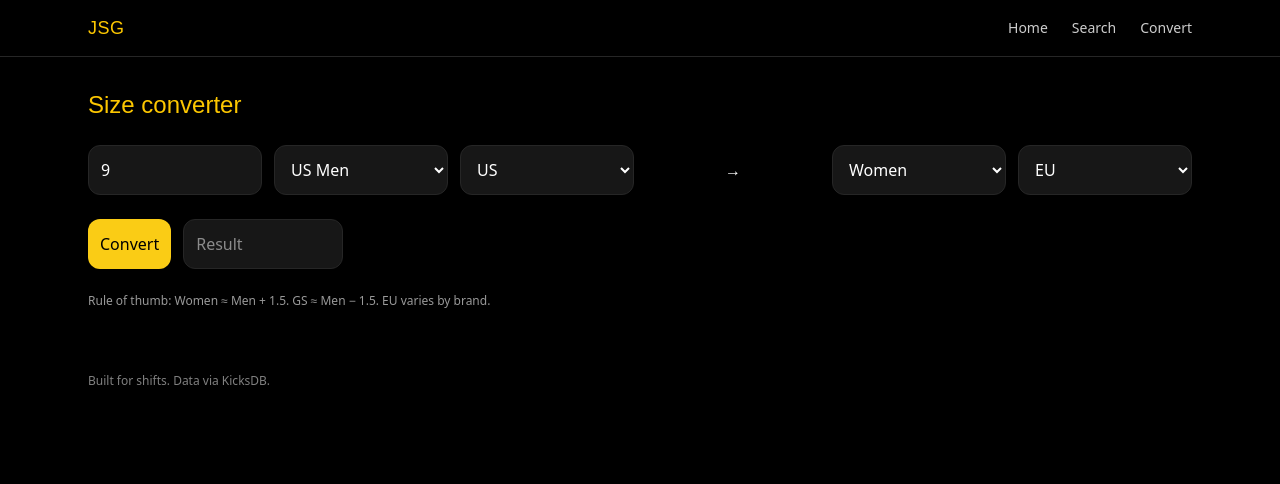
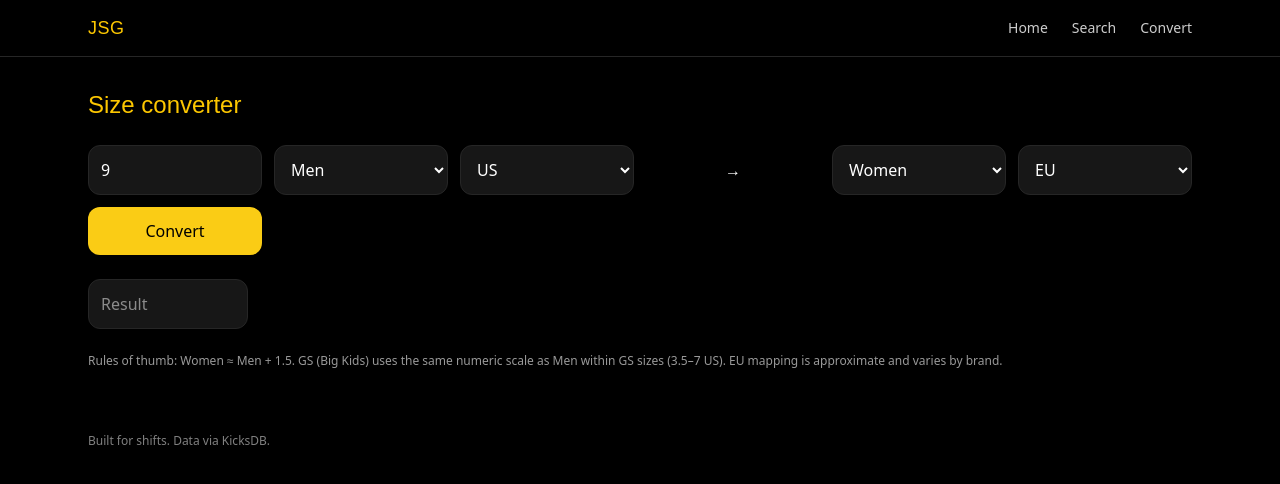
Before and after one commit to JaStaGa/JSG-sneakers, a Next.js app: page /convert in a window 1280 px wide. Shown: the top 484 px of the page. Built offline with nearby package versions, Linux system fonts and the light colour scheme; a web font is replaced by a local one.

Commit message:
working lists, search, conversion

```diff
--- a/src/app/convert/page.tsx
+++ b/src/app/convert/page.tsx
@@ -1,83 +1,141 @@
+// /src/app/convert/page.tsx
 'use client';
-import { useState } from "react";
+import { useState } from 'react';
 
 type Gender = 'men' | 'women' | 'gs';
 type Region = 'US' | 'EU';
 
+// Men US ↔ EU anchors (approx)
 const MEN_US_EU: [number, number][] = [
     [6, 38.5], [6.5, 39], [7, 40], [7.5, 40.5], [8, 41], [8.5, 42], [9, 42.5], [9.5, 43],
     [10, 44], [10.5, 44.5], [11, 45], [11.5, 45.5], [12, 46], [12.5, 46.5], [13, 47.5], [14, 48.5],
 ];
 
-function lerp(x1: number, y1: number, x2: number, y2: number, x: number) { return y1 + ((y2 - y1) * (x - x1)) / (x2 - x1); }
+// Big Kids/GS supported US range
+const GS_MIN = 3.5;
+const GS_MAX = 7;
+
+const roundHalf = (n: number) => Math.round(n * 2) / 2;
+
+function lerp(x1: number, y1: number, x2: number, y2: number, x: number) {
+    return y1 + ((y2 - y1) * (x - x1)) / (x2 - x1);
+}
 function usMenToEu(us: number) {
     const a = MEN_US_EU;
     if (us <= a[0][0]) return a[0][1];
     if (us >= a[a.length - 1][0]) return a[a.length - 1][1];
-    for (let i = 0; i < a.length - 1; i++) { const [x1, y1] = a[i], [x2, y2] = a[i + 1]; if (us >= x1 && us <= x2) return lerp(x1, y1, x2, y2, us); }
+    for (let i = 0; i < a.length - 1; i++) {
+        const [x1, y1] = a[i], [x2, y2] = a[i + 1];
+        if (us >= x1 && us <= x2) return lerp(x1, y1, x2, y2, us);
+    }
     return a[a.length - 1][1];
 }
 function euToUsMen(eu: number) {
     const a = MEN_US_EU;
     if (eu <= a[0][1]) return a[0][0];
     if (eu >= a[a.length - 1][1]) return a[a.length - 1][0];
-    for (let i = 0; i < a.length - 1; i++) { const [x1, y1] = a[i], [x2, y2] = a[i + 1]; if (eu >= y1 && eu <= y2) return lerp(y1, x1, y2, x2, eu); }
+    for (let i = 0; i < a.length - 1; i++) {
+        const [x1, y1] = a[i], [x2, y2] = a[i + 1];
+        if (eu >= y1 && eu <= y2) return lerp(y1, x1, y2, x2, eu);
+    }
     return a[a.length - 1][0];
 }
-const toMenUS = (size: number, g: Gender) => g === 'women' ? size - 1.5 : g === 'gs' ? size + 1.5 : size;
-const fromMenUS = (men: number, g: Gender) => g === 'women' ? men + 1.5 : g === 'gs' ? men - 1.5 : men;
 
-function convert(value: number, fromG: Gender, fromR: Region, toG: Gender, toR: Region) {
-    let menUS: number;
-    if (fromR === 'US') menUS = toMenUS(value, fromG);
-    else menUS = toMenUS(euToUsMen(value), fromG);
-    if (toR === 'US') return Math.round(fromMenUS(menUS, toG) * 2) / 2;
-    const targetUS = fromMenUS(menUS, toG);
-    return Math.round(usMenToEu(targetUS) * 10) / 10;
-}
+// US gender offsets (Men is the anchor)
+// Women ≈ Men + 1.5; GS (Big Kids) ≈ Men (same numeric) within GS range
+const toMenUS = (size: number, g: Gender) =>
+    g === 'women' ? size - 1.5 : g === 'gs' ? size : size;
+
+const fromMenUS = (men: number, g: Gender) =>
+    g === 'women' ? men + 1.5 : g === 'gs' ? men : men;
 
 export default function ConvertPage() {
-    const [val, setVal] = useState("9");
+    const [val, setVal] = useState('9');
     const [fromG, setFromG] = useState<Gender>('men');
     const [fromR, setFromR] = useState<Region>('US');
     const [toG, setToG] = useState<Gender>('women');
     const [toR, setToR] = useState<Region>('EU');
-    const [out, setOut] = useState("");
+    const [out, setOut] = useState('');
 
-    function run() {
+    function run(e?: React.FormEvent) {
+        if (e) e.preventDefault();
         const n = Number(val);
-        if (Number.isNaN(n)) { setOut("Enter a number"); return; }
-        setOut(String(convert(n, fromG, fromR, toG, toR)));
+        if (Number.isNaN(n)) { setOut('Enter a number'); return; }
+
+        // Validate GS input range when converting *from* GS US
+        if (fromR === 'US' && fromG === 'gs' && (n < GS_MIN || n > GS_MAX)) {
+            setOut(`N/A (GS US is ${GS_MIN}–${GS_MAX})`);
+            return;
+        }
+
+        // Convert input to the Men/US anchor
+        const menUS = fromR === 'US' ? toMenUS(n, fromG) : toMenUS(euToUsMen(n), fromG);
+
+        if (toR === 'US') {
+            const targetUS = fromMenUS(menUS, toG);
+            if (toG === 'gs' && (targetUS < GS_MIN || targetUS > GS_MAX)) {
+                setOut(`N/A (GS US is ${GS_MIN}–${GS_MAX})`);
+                return;
+            }
+            setOut(String(roundHalf(targetUS)));
+            return;
+        }
+
+        // toR === 'EU'
+        const targetUS = fromMenUS(menUS, toG);
+        const eu = usMenToEu(targetUS);
+        setOut(String(Math.round(eu * 10) / 10));
     }
 
     return (
         <section className="space-y-6">
             <h1 className="font-brand text-2xl text-yellow-400">Size converter</h1>
 
-            <div className="grid gap-3 sm:grid-cols-6 items-center">
-                <input className="rounded-xl border border-neutral-800 bg-neutral-900 p-3 text-white" value={val} onChange={e => setVal(e.target.value)} />
-                <select className="rounded-xl border border-neutral-800 bg-neutral-900 p-3 text-white" value={fromG} onChange={e => setFromG(e.target.value as Gender)}>
-                    <option value="men">US Men</option><option value="women">US Women</option><option value="gs">US GS</option>
+            <form className="grid gap-3 sm:grid-cols-6 items-center" onSubmit={run}>
+                <input
+                    className="rounded-xl border border-neutral-800 bg-neutral-900 p-3 text-white"
+                    value={val}
+                    onChange={e => setVal(e.target.value)}
+                    inputMode="decimal"
+                />
+                <select className="rounded-xl border border-neutral-800 bg-neutral-900 p-3 text-white"
+                    value={fromG} onChange={e => setFromG(e.target.value as Gender)}>
+                    <option value="men">Men</option>
+                    <option value="women">Women</option>
+                    <option value="gs">GS</option>
                 </select>
-                <select className="rounded-xl border border-neutral-800 bg-neutral-900 p-3 text-white" value={fromR} onChange={e => setFromR(e.target.value as Region)}>
+                <select className="rounded-xl border border-neutral-800 bg-neutral-900 p-3 text-white"
+                    value={fromR} onChange={e => setFromR(e.target.value as Region)}>
                     <option value="US">US</option><option value="EU">EU</option>
                 </select>
                 <span className="text-center">→</span>
-                <select className="rounded-xl border border-neutral-800 bg-neutral-900 p-3 text-white" value={toG} onChange={e => setToG(e.target.value as Gender)}>
-                    <option value="men">Men</option><option value="women">Women</option><option value="gs">GS</option>
+                <select className="rounded-xl border border-neutral-800 bg-neutral-900 p-3 text-white"
+                    value={toG} onChange={e => setToG(e.target.value as Gender)}>
+                    <option value="men">Men</option>
+                    <option value="women">Women</option>
+                    <option value="gs">GS</option>
                 </select>
-                <select className="rounded-xl border border-neutral-800 bg-neutral-900 p-3 text-white" value={toR} onChange={e => setToR(e.target.value as Region)}>
+                <select className="rounded-xl border border-neutral-800 bg-neutral-900 p-3 text-white"
+                    value={toR} onChange={e => setToR(e.target.value as Region)}>
                     <option value="US">US</option><option value="EU">EU</option>
                 </select>
-            </div>
+
+                <button type="submit"
+                    className="rounded-xl p-3 bg-[var(--accent)] text-black hover:brightness-110">
+                    Convert
+                </button>
+            </form>
 
             <div className="flex gap-3">
-                <button className="rounded-xl p-3 bg-[var(--accent)] text-black hover:brightness-110" onClick={run}>Convert</button>
-                <input className="rounded-xl border border-neutral-800 bg-neutral-900 p-3 w-40 text-white" readOnly value={out} placeholder="Result" />
+                <input
+                    className="rounded-xl border border-neutral-800 bg-neutral-900 p-3 w-40 text-white"
+                    readOnly value={out} placeholder="Result"
+                />
             </div>
 
             <p className="text-xs text-white/60">
-                Rule of thumb: Women ≈ Men + 1.5. GS ≈ Men − 1.5. EU varies by brand.
+                Rules of thumb: Women ≈ Men + 1.5. GS (Big Kids) uses the same numeric scale as Men
+                within GS sizes ({GS_MIN}–{GS_MAX} US). EU mapping is approximate and varies by brand.
             </p>
         </section>
     );
--- a/src/app/page.tsx
+++ b/src/app/page.tsx
@@ -22,9 +22,38 @@ const BRAND_SEEDS: { q: string; matchers: RegExp[] }[] = [
   { q: "adidas", matchers: [/^adidas$/i] },
   { q: "New Balance", matchers: [/^new balance$/i, /^nb$/i] },
   { q: "ASICS", matchers: [/^asics$/i] },
-  { q: "POP MART", matchers: [/^pop ?mart$/i] },
+  { q: "Yeezy", matchers: [/^yeezy$/i] },
+  { q: "Puma", matchers: [/^puma$/i] },
+  { q: "Reebok", matchers: [/^reebok$/i] },
+  { q: "Converse", matchers: [/^converse$/i] },
+  { q: "Vans", matchers: [/^vans$/i] },
+  { q: "Salomon", matchers: [/^salomon$/i] },
+  { q: "Hoka", matchers: [/^hoka( one one)?$/i] },
+  { q: "On Running", matchers: [/^on( running)?$/i] },
+  { q: "UGG", matchers: [/^ugg$/i] },
+  { q: "Crocs", matchers: [/^crocs/i] },
+  { q: "Birkenstock", matchers: [/^birkenstock$/i] },
+  { q: "Timberland", matchers: [/^timberland$/i] },
+
+
+  // Streetwear / collectibles
+  { q: "Supreme", matchers: [/^supreme$/i] },
   { q: "Essentials", matchers: [/^essentials$/i, /fear of god/i] },
   { q: "Fear of God Essentials", matchers: [/fear of god/i, /essentials/i] },
+  { q: "Palace", matchers: [/^palace$/i] },
+  { q: "BAPE", matchers: [/^bape$/i, /a bathing ape/i] },
+  { q: "Kith", matchers: [/^kith$/i] },
+  { q: "Stussy", matchers: [/^st[üu]ssy$/i, /^stussy$/i] },
+
+  { q: "POP MART", matchers: [/^pop ?mart$/i] },
+  { q: "BEARBRICK", matchers: [/^be@?rbrick$/i, /^medicom( toy)?$/i] },
+  { q: "LEGO", matchers: [/^lego$/i] },
+  { q: "Funko", matchers: [/^funko$/i] },
+  { q: "KAWS", matchers: [/^kaws$/i] },
+  { q: "Hot Wheels", matchers: [/^hot wheels$/i] },
+  { q: "Pokémon", matchers: [/^pok[eé]mon/i] },
+  { q: "Panini", matchers: [/^panini$/i] },
+  { q: "Topps", matchers: [/^topps$/i] },
 ];
 
 function brandMatches(seed: { matchers: RegExp[] }, brand?: string) {
@@ -44,7 +73,7 @@ async function fetchBrandBatch(q: string, limit = 10): Promise<Sneaker[]> {
 
 /** ---------- Merge once; sort by rank ---------- */
 async function getMergedRanked(): Promise<Sneaker[]> {
-  const batches = await Promise.all(BRAND_SEEDS.map((s) => fetchBrandBatch(s.q, 10)));
+  const batches = await Promise.all(BRAND_SEEDS.map((s) => fetchBrandBatch(s.q, 30)));
 
   const seen = new Set<string>();
   const merged: Sneaker[] = [];
@@ -157,6 +186,8 @@ export default async function Page() {
   const topSneakers = top10FromMerged(merged, (p) => kindOf(p) === "sneakers");
   const topStreetwear = top10FromMerged(merged, (p) => kindOf(p) === "streetwear");
   const topCollectibles = top10FromMerged(merged, (p) => kindOf(p) === "collectibles");
+  const contigAll = contiguousFromOne(merged);               // #1 → until the first gap
+  const lastRank = contigAll.at(-1)?.rank as number | undefined;
 
   return (
     <section className="space-y-8">
@@ -241,6 +272,32 @@ export default async function Page() {
           Built from multiple brand searches (10 per brand). Lists show ranks from #1 upward until a gap; if fewer than 10
           contiguous ranks are found, they fall back to the best by rank.
         </p>
+
+        {/* Temporary: full contiguous list from #1 (to find the next missing rank) */}
+        {/* <details className="rounded-2xl border border-neutral-800 bg-neutral-900">
+          <summary className="cursor-pointer select-none p-3 text-lg font-medium text-yellow-400">
+            Contiguous ranks from #1 — Temporary (debug)
+          </summary>
+          <div className="px-3 pb-3 text-sm text-white/60">
+            {contigAll.length ? (
+              <>
+                Found <span className="text-white/80 font-medium">{contigAll.length}</span> contiguous ranks
+                {lastRank ? <> (#{1}–#{lastRank})</> : null}.{" "}
+                {lastRank ? <>Next missing appears to be <span className="text-white/80 font-medium">#{lastRank + 1}</span>.</> : null}
+                <br />
+                Tip: search more brands on localhost and add any that surface the missing rank to <code>BRAND_SEEDS</code>.
+              </>
+            ) : (
+              <>No contiguous ranks found yet.</>
+            )}
+          </div>
+          <ul className="divide-y divide-neutral-800">
+            {contigAll.length
+              ? contigAll.map((p) => <Row key={uniqKey(p)} p={p} />)
+              : <li className="p-4 text-sm text-white/60">Nothing to show.</li>}
+          </ul>
+        </details> */}
+
       </div>
     </section>
   );
```
